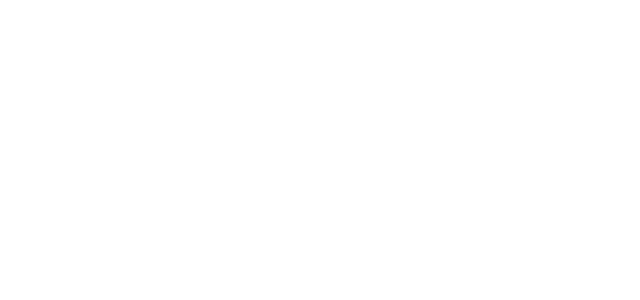
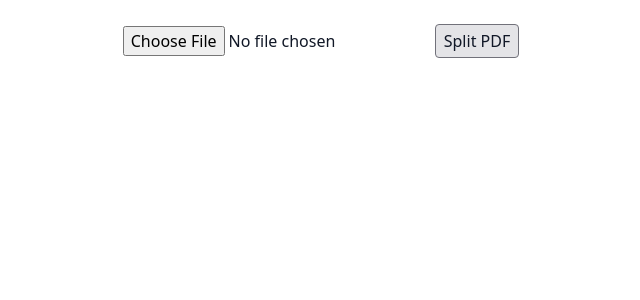
Before and after one commit to matthewaubert/regeneron-pdf, a React (Vite) app: page / in a window 1280 px wide. Shown: the top 300 px of the page, without its empty margins (319-959 px from the left). Built offline with nearby package versions, Linux system fonts and the light colour scheme.

Commit message:
Split pdf and set up individual file download

```diff
--- a/package.json
+++ b/package.json
@@ -10,6 +10,8 @@
     "preview": "vite preview"
   },
   "dependencies": {
+    "file-saver": "^2.0.5",
+    "pdf-lib": "^1.17.1",
     "react": "^18.3.1",
     "react-dom": "^18.3.1"
   },
--- a/src/App.jsx
+++ b/src/App.jsx
@@ -1,6 +1,86 @@
+import { useState } from 'react';
+import { PDFDocument } from 'pdf-lib';
+import { saveAs } from 'file-saver';
+
 export default function App() {
+  const [uploadedFile, setUploadedFile] = useState(null);
+  const [outputFiles, setOutputFiles] = useState([]);
+  const [pageNames, setPageNames] = useState([]);
+
+  function handleFileChange(event) {
+    setUploadedFile(event.target.files[0]);
+  }
+
+  async function splitPDF() {
+    if (!uploadedFile) return;
+
+    const reader = new FileReader();
+    reader.onload = async (e) => {
+      const arrayBuffer = e.target.result;
+      const pdfDoc = await PDFDocument.load(arrayBuffer);
+      const pages = pdfDoc.getPages();
+      const outputFilesTemp = [];
+
+      for (let i = 0; i < pages.length; i++) {
+        const newPdfDoc = await PDFDocument.create();
+        const [copiedPage] = await newPdfDoc.copyPages(pdfDoc, [i]);
+        newPdfDoc.addPage(copiedPage);
+
+        if (pageNames[i]) {
+          newPdfDoc.setTitle(pageNames[i]);
+          // Note: pdf-lib does not currently support creating bookmarks directly.
+        }
+
+        const pdfBytes = await newPdfDoc.save();
+        const blob = new Blob([pdfBytes], { type: 'application/pdf' });
+        outputFilesTemp.push({ name: pageNames[i] || `Page_${i + 1}`, blob });
+      }
+
+      setOutputFiles(outputFilesTemp);
+    };
+    reader.readAsArrayBuffer(uploadedFile);
+  }
+
+  function downloadFile(file, index) {
+    saveAs(file.blob, `${file.name}.pdf`);
+  }
+
   return (
-    <main>
+    <main className="flex flex-col gap-2">
+      <div>
+        <input
+          type="file"
+          onChange={handleFileChange}
+          accept="application/pdf"
+        />
+        <button
+          className="bg-zinc-200 border border-zinc-500 rounded px-2 py-1 hover:brightness-95"
+          onClick={splitPDF}
+        >
+          Split PDF
+        </button>
+      </div>
+      {outputFiles.map((file, index) => (
+        <div key={index} className="flex gap-2">
+          <input
+            type="text"
+            className="border border-zinc-300 rounded px-2 py-1 hover:shadow-inner flex-grow"
+            placeholder={`Name for page ${index + 1}`}
+            value={pageNames[index] || ''}
+            onChange={(e) => {
+              const newPageNames = [...pageNames];
+              newPageNames[index] = e.target.value;
+              setPageNames(newPageNames);
+            }}
+          />
+          <button
+            className="bg-zinc-200 border border-zinc-500 rounded px-2 py-1 hover:brightness-95"
+            onClick={() => downloadFile(file, index)}
+          >
+            Download {file.name}
+          </button>
+        </div>
+      ))}
     </main>
   );
 }
--- a/src/index.css
+++ b/src/index.css
@@ -4,7 +4,13 @@
 
 :root {
   line-height: 1.5;
-  @apply text-gray-800;
+  @apply text-gray-900;
+}
+
+body {
+  @apply p-6;
+  @apply grid;
+  @apply justify-center;
 }
 
 h1,
```
Also changed, not shown: 1 other file (tests, documents, lock files or other folders).
